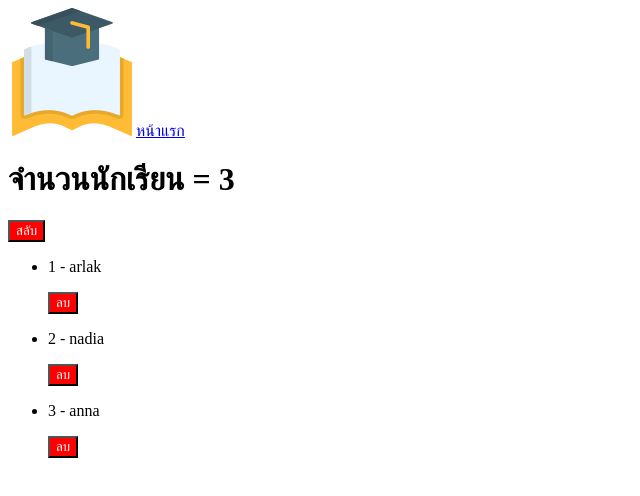
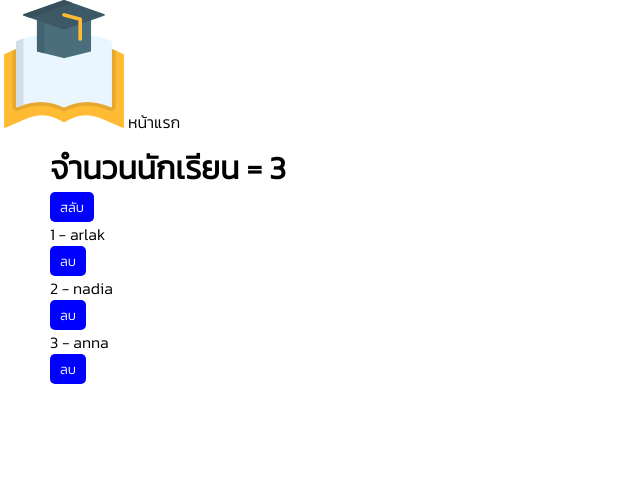
Before and after one commit to ARlak24sevEN/react-basic, a React (Create React App) app: page / in a window 1280 px wide. Shown: the top 496 px of the page, without its empty margins (0-640 px from the left). Built offline with nearby package versions, Linux system fonts and the light colour scheme.

Commit message:
Global stype

```diff
--- a/src/App.js
+++ b/src/App.js
@@ -4,7 +4,9 @@
   return (
     <>
       <Header />
-      <StrudentList />
+      <main>
+        <StrudentList />
+      </main>
     </>
   );
 }
--- a/src/index.css
+++ b/src/index.css
@@ -1,4 +1,29 @@
+@import url("https://fonts.googleapis.com/css2?family=Kanit:wght@300&display=swap");
+* {
+  margin: 0px;
+  padding: 0px;
+  box-sizing: border-box;
+  font-family: "Kanit", sans-serif;
+}
 button {
-  background: red;
+  background: blue;
   color: white;
+  cursor: pointer;
+  border: 0px;
+  border-radius: 5px;
+  padding: 5px 10px;
 }
+a {
+  text-decoration: none;
+  color: black;
+}
+li {
+  list-style: none;
+}
+
+main {
+  min-height: 90vh;
+  max-width: 1200px;
+  margin: auto;
+  padding: 10px;
+}
```
